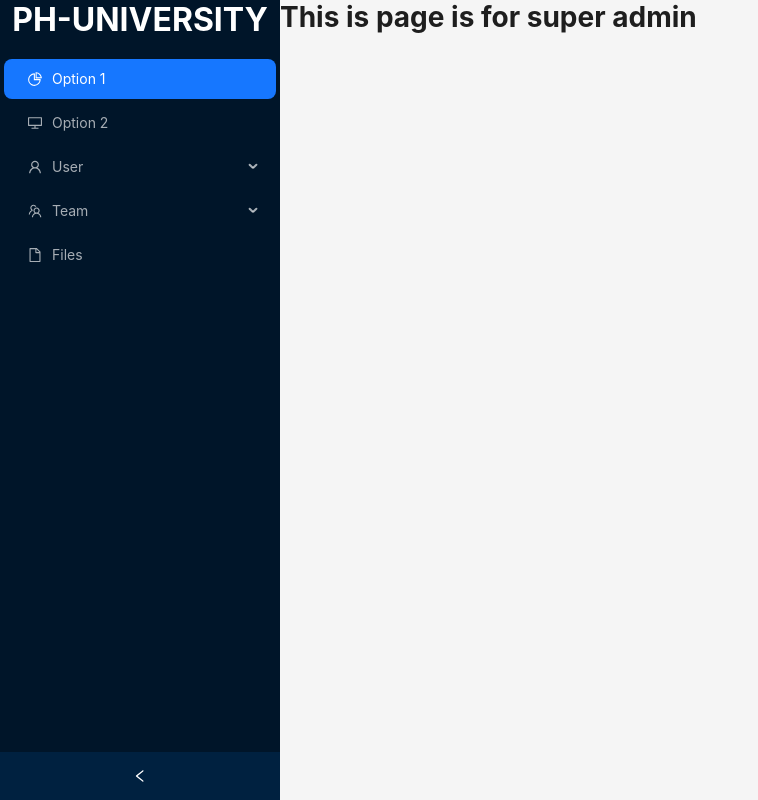
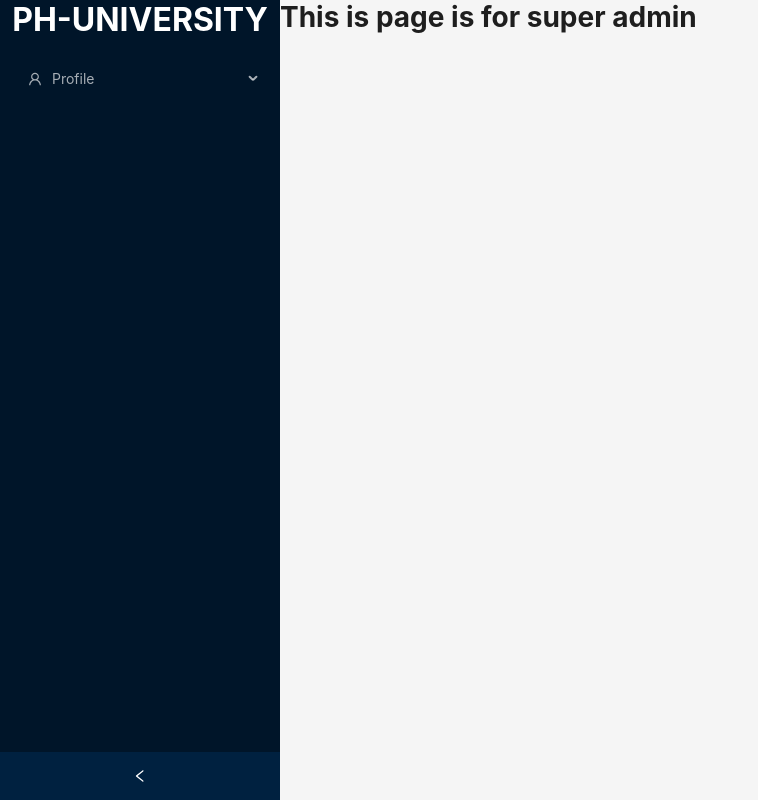
Before and after one commit to coderFaiisal/university-management-frontend, a Next.js app: page /super-admin in a window 1280 px wide. Shown: the whole page, without its empty margins (0-758 px from the left). Built offline with nearby package versions, Linux system fonts and the light colour scheme.

Commit message:
create dynamic student dashboard sidebar

```diff
--- a/src/components/ui/SideBar.tsx
+++ b/src/components/ui/SideBar.tsx
@@ -8,6 +8,8 @@ import {
 } from "@ant-design/icons";
 import type { MenuProps } from "antd";
 import { Layout, Menu } from "antd";
+import { sidebarItems } from "@/constants/sidebarItems";
+import { USER_ROLE } from "@/constants/role";
 
 const { Sider } = Layout;
 
@@ -45,6 +47,8 @@ const items: MenuItem[] = [
 const SideBar = () => {
   const [collapsed, setCollapsed] = useState(false);
 
+  const role = USER_ROLE.STUDENT;
+
   return (
     <Sider
       collapsible
@@ -75,7 +79,7 @@ const SideBar = () => {
         theme="dark"
         defaultSelectedKeys={["1"]}
         mode="inline"
-        items={items}
+        items={sidebarItems(role)}
       />
     </Sider>
   );
--- /dev/null
+++ b/src/constants/role.ts
@@ -0,0 +1,6 @@
+export enum USER_ROLE {
+  STUDENT = "student",
+  FACULTY = "faculty",
+  ADMIN = "admin",
+  SUPER_ADMIN = "super_admin",
+}
--- /dev/null
+++ b/src/constants/sidebarItems.tsx
@@ -0,0 +1,28 @@
+import type { MenuProps } from "antd";
+import { UserOutlined } from "@ant-design/icons";
+
+export const sidebarItems = (role: string) => {
+  const sidebarDefaultItems: MenuProps["items"] = [
+    {
+      label: "Profile",
+      key: "profile",
+      icon: <UserOutlined />,
+      children: [
+        {
+          label: "Account Profile",
+          key: "profile",
+        },
+        {
+          label: "Change Password",
+          key: "change-password",
+        },
+      ],
+    },
+  ];
+
+  const sidebarStudentItems = [];
+
+  const sidebarAdminItems = [];
+
+  if (role === "student") return sidebarDefaultItems;
+};
```
